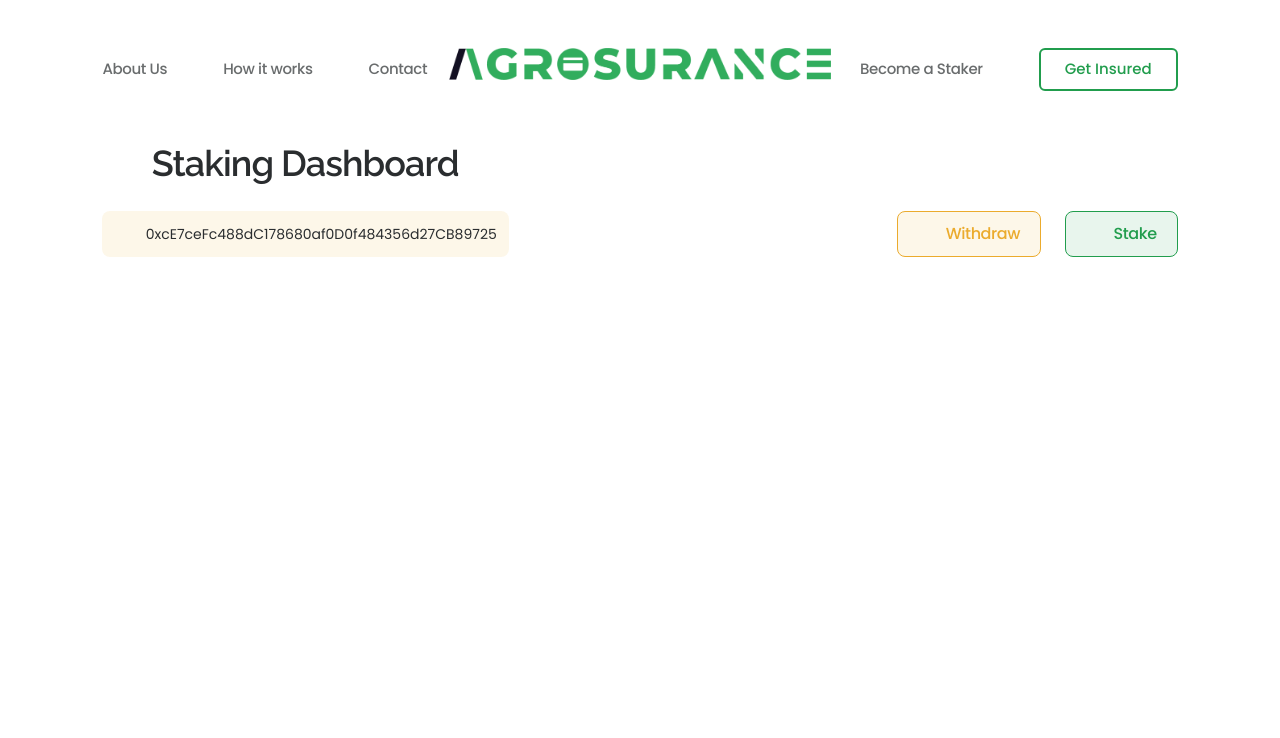
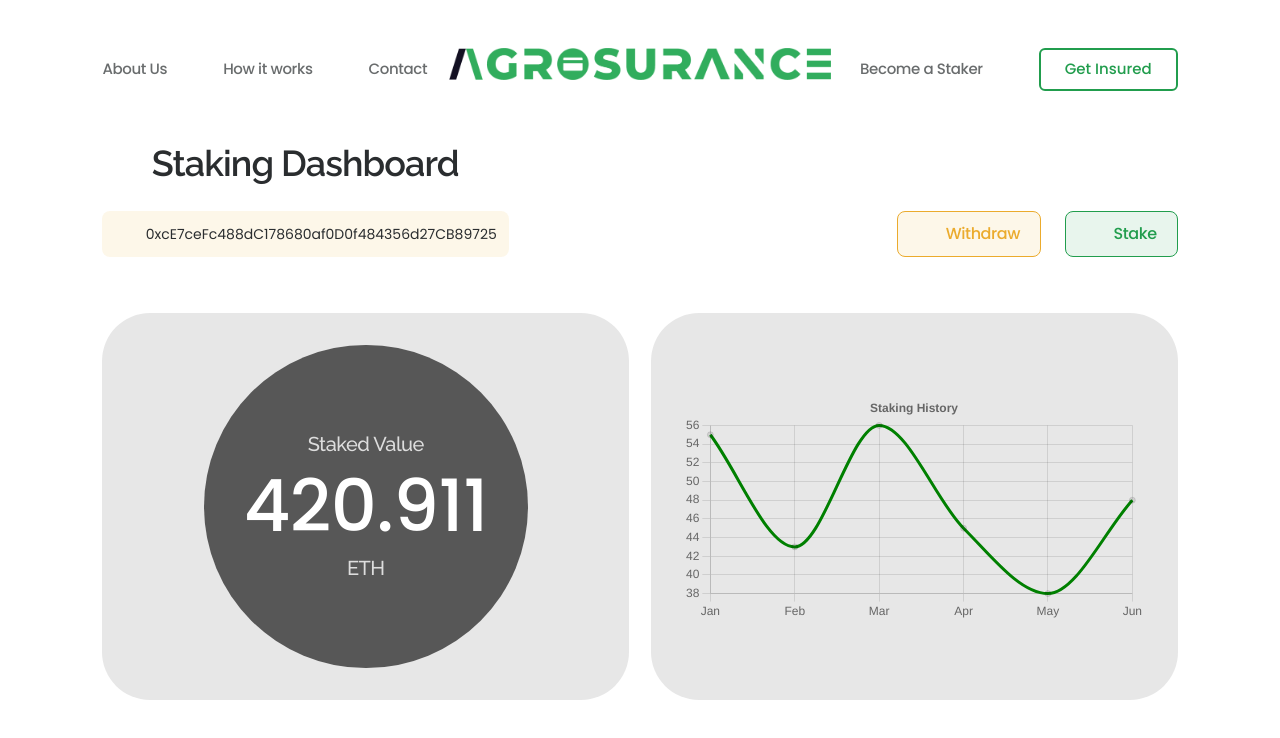
Before and after one commit to agrosurance/Frontend, a React (Vite) app: page /stake in a window 1280 px wide. Shown: the top 738 px of the page. Built offline with nearby package versions, Linux system fonts and the light colour scheme.

Commit message:
Staking Page Graph

```diff
--- a/package.json
+++ b/package.json
@@ -12,8 +12,10 @@
   "dependencies": {
     "@thirdweb-dev/react": "^3.11.1",
     "@thirdweb-dev/sdk": "^3.10.5",
+    "chart.js": "^4.3.0",
     "ethers": "^5.7.2",
     "react": "^18.2.0",
+    "react-chartjs-2": "^5.2.0",
     "react-dom": "^18.2.0",
     "react-router-dom": "^6.11.2",
     "tailwind-merge": "^1.12.0"
--- a/src/pages/StakingPage/StakingPage.tsx
+++ b/src/pages/StakingPage/StakingPage.tsx
@@ -1,4 +1,6 @@
-import useFetch from "../../hooks/useFetch";
+import Graph from "./components/Graph";
+import Chart from "chart.js/auto";
+import { CategoryScale } from "chart.js";
 
 interface Product {
   id: number;
@@ -9,6 +11,18 @@ interface Product {
   image: string;
   rating: { rate: number; count: number };
 }
+
+Chart.register(CategoryScale);
+
+const chartData = {
+  labels: ["Jan", "Feb", "Mar", "Apr", "May", "Jun"],
+  // datasets is an array of objects where each object represents a set of data to display corresponding to the labels above. for brevity, we'll keep it at one object
+  datasets: [
+    {
+      data: [55, 43, 56, 45, 38, 48],
+    },
+  ],
+};
 
 export default function StakingPage() {
   return (
@@ -35,8 +49,22 @@ export default function StakingPage() {
           </div>
         </div>
       </section>
-      <section className="my-3 flex">
-        <div className=""></div>
+      <section className="my-14 flex justify-between p-page">
+        <div className="flex flex-col items-center w-[49%] bg-foreground bg-opacity-10 p-8 rounded-[3rem]">
+          <div
+            className="bg-foreground bg-opacity-70 aspect-square rounded-full w-[70%] flex flex-col items-center gap-y-3 justify-center text-back tracking-tight
+          font-medium font-raleway text-xl text-opacity-80"
+          >
+            <p>Staked Value</p>
+            <h5 className="text-7xl font-poppins bg-clip-text bg-gradient-to-br text-back text-opacity-100">
+              {420.911}
+            </h5>
+            <p>ETH</p>
+          </div>
+        </div>
+        <div className="flex flex-col items-center justify-center w-[49%] bg-foreground bg-opacity-10 rounded-[3rem] p-8">
+          {<Graph chartData={chartData} />}
+        </div>
       </section>
     </>
   );
--- /dev/null
+++ b/src/pages/StakingPage/components/Graph.tsx
@@ -0,0 +1,33 @@
+import { ChartData } from "chart.js";
+import { Point } from "chart.js/dist/core/core.controller";
+import { Line } from "react-chartjs-2";
+
+export default function Graph(props: {
+  chartData: ChartData<"line", (number | Point | null)[], unknown>;
+}) {
+  return (
+    <>
+      <Line
+        data={props.chartData}
+        options={{
+          elements: {
+            line: {
+              cubicInterpolationMode: "monotone",
+              borderColor: "green",
+            },
+          },
+          responsive: true,
+          plugins: {
+            title: {
+              display: true,
+              text: "Staking History",
+            },
+            legend: {
+              display: false,
+            },
+          },
+        }}
+      />
+    </>
+  );
+}
```
Also changed, not shown: 1 other file (tests, documents, lock files or other folders).
